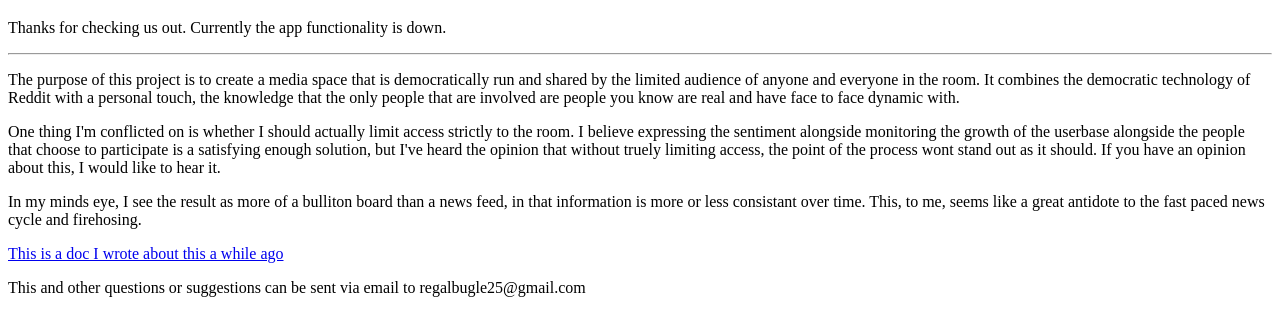
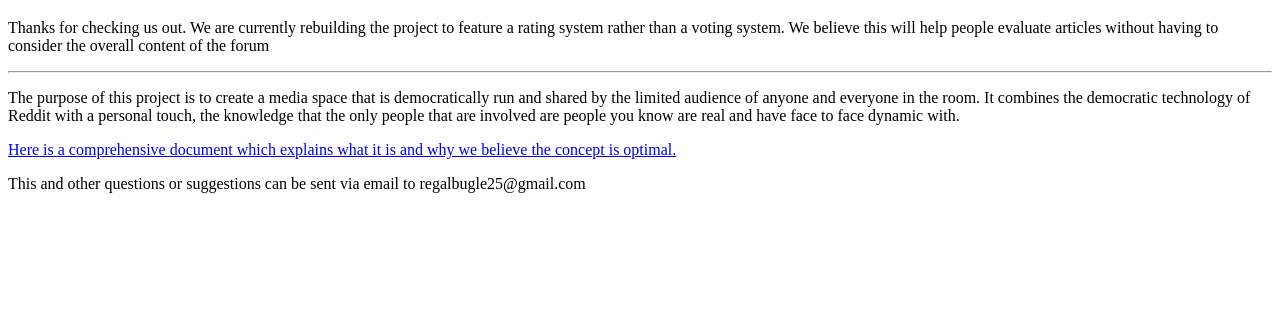
Before and after one commit to RegalBugle/RegalBugle.github.io, a plain HTML site: page index.html in a window 1280 px wide. Shown: the part 61-396 px from the top of the page. Drawn offline with Linux system fonts and the light colour scheme.

Commit message:
Update index.html

```diff
--- a/index.html
+++ b/index.html
@@ -7,12 +7,11 @@
 </head>
 <body>
     <h1>Hello</h1>
-    <p>Thanks for checking us out. Currently the app functionality is down. </p>
+    <p>Thanks for checking us out. We are currently rebuilding the project to feature a rating system rather than a voting system. We believe this will help people evaluate articles without having to consider the overall content of the forum </p>
     <hr>
     <p>The purpose of this project is to create a media space that is democratically run and shared by the limited audience of anyone and everyone in the room. It combines the democratic technology of Reddit with a personal touch, the knowledge that the only people that are involved are people you know are real and have face to face dynamic with. </p>
-    <p>One thing I'm conflicted on is whether I should actually limit access strictly to the room. I believe expressing the sentiment alongside monitoring the growth of the userbase alongside the people that choose to participate is a satisfying enough solution, but I've heard the opinion that without truely limiting access, the point of the process wont stand out as it should. If you have an opinion about this, I would like to hear it. </p>
-    <p>In my minds eye, I see the result as more of a bulliton board than a news feed, in that information is more or less consistant over time. This, to me, seems like a great antidote to the fast paced news cycle and firehosing.</p>
-    <a href="https://docs.google.com/document/d/16CB1gz5uRKWjXSIOiIWagmnshKi1W1qKjjg8ZQMiTEM/edit?usp=sharing">This is a doc I wrote about this a while ago</a>
+
+    <a href="https://docs.google.com/document/d/16CB1gz5uRKWjXSIOiIWagmnshKi1W1qKjjg8ZQMiTEM/edit?usp=sharing"> Here is a comprehensive document which explains what it is and why we believe the concept is optimal. </a>
     <p>This and other questions or suggestions can be sent via email to regalbugle25@gmail.com</p>
 </body>
 </html>
```
